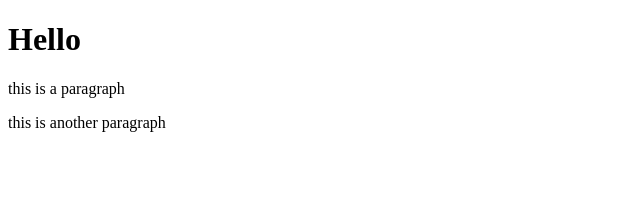
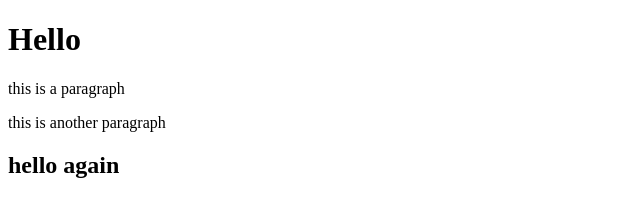
Before and after one commit to averylio/git-test, a website: page index.html in a window 1280 px wide. Shown: the whole page, without its empty margins (0-640 px from the left). Drawn offline with Linux system fonts and the light colour scheme.

Commit message:
using npm

```diff
--- a/index.html
+++ b/index.html
@@ -3,5 +3,6 @@
     <body><h1>Hello</h1>
     <p>this is a paragraph</p>
     <p>this is another paragraph</p>
+    <h2>hello again</h2>
 </body>
 </html>
```
Also changed, not shown: package.json (added, +24 -0 lines), 2 other files.
